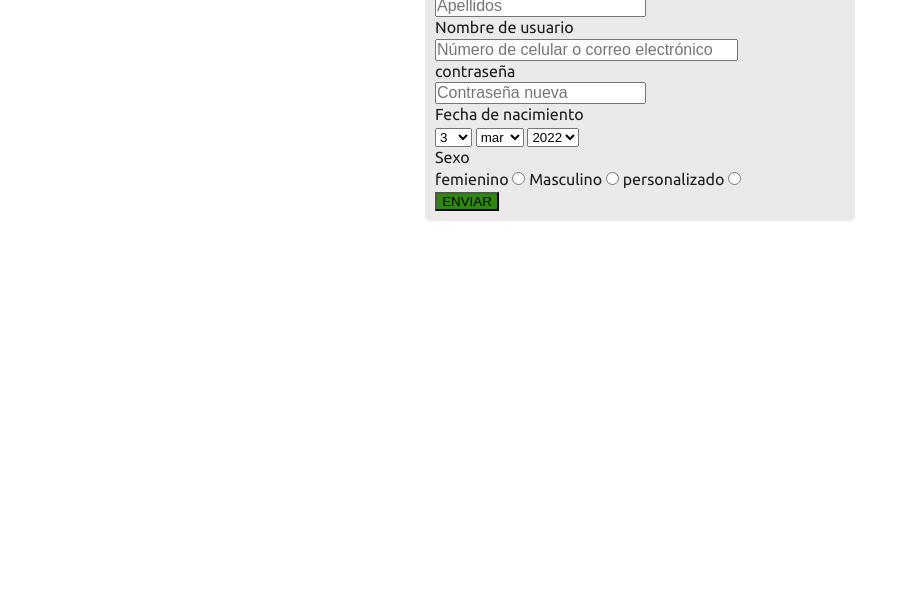
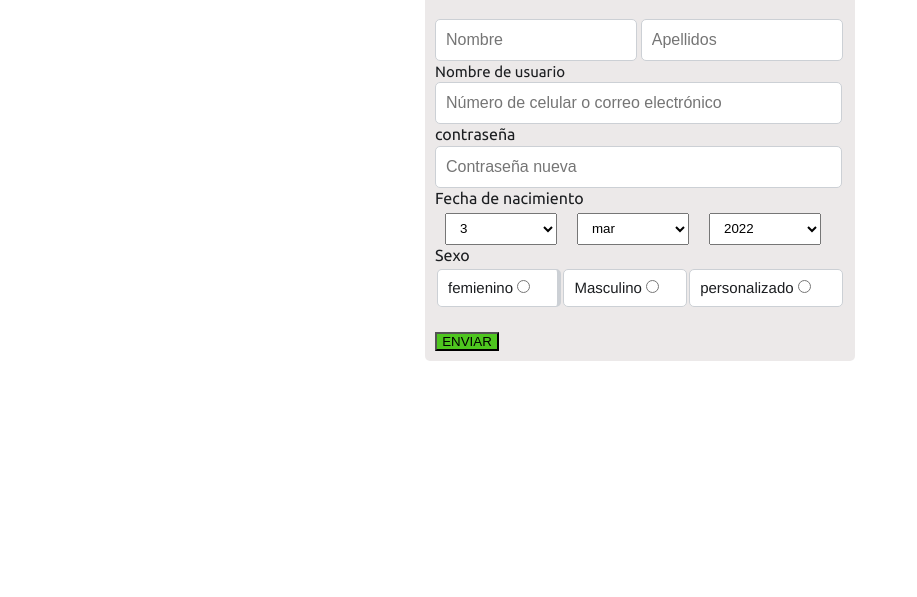
Before and after one commit to F3LIP3PARDO/F3LIP3PARDO.github.io, a plain HTML site: page Formulario_de_facebook/index.html in a window 1280 px wide. Shown: the part 203-800 px from the top of the page, without its empty margins (0-917 px from the left). Drawn offline with Linux system fonts and the light colour scheme.

Commit message:
registro face

```diff
--- a/Formulario_de_facebook/index.html
+++ b/Formulario_de_facebook/index.html
@@ -10,26 +10,31 @@
 </head>
 
 <body>
-
+    ``
 
     <form action="nombres y apellidos">
         <h1>Registro a facebook</h1>
+        <h5 id="subtitulo">Facil y sencillo </h5>
         <hr>
         <br>
         <div>
-            <input class="nombre" type="text" name="nombre" placeholder="nombre" style="font-size: initial;">
-            <input class="apellido" type="text" name="Apellido" placeholder="Apellidos" style="font-size: initial;"><br></div>
+            <input id="nombre" type="text" name="Nombre" placeholder="Nombre" style="font-size: initial;">
+            <input id="apellido" type="text" name="Apellido" placeholder="Apellidos" style="font-size: initial;"><br>
+        </div>
         <div>
-            <label for=" email ">Nombre de usuario</label> <br>
-            <input type="email " name="email " placeholder="Número de celular o correo electrónico" pattern=".+@gmail\.com" size="30" required style="font-size: initial;"> <br></div>
+            <label id="email1" for=" email ">Nombre de usuario</label> <br>
+            <input id="email2" type="email " name="email " placeholder="Número de celular o correo electrónico" pattern=".+@gmail\.com" size="30" required style="font-size: initial;"> <br>
+        </div>
         <div>
             <label type="password ">contraseña </label><br>
-            <input type="password " name="password " placeholder="Contraseña nueva" style="font-size: initial;" id="password "> <br></div>
+            <input id="contrasena" type="password " name="password " placeholder="Contraseña nueva" style="font-size: initial;" id="password "> <br>
+        </div>
 
         <label for="fecha de nacimiento" style="font-size: initial;">Fecha de nacimiento</label><br>
-            <span class="5k" data-type="selectors" data-name="birthday_wrapper" id="u_3_l_ej">
-                <span>
-                    <select aria-label="Día" name="birthday_day" id="day" title="Día" class="_9407 _5dba _9hk6 _8esg">
+        <span data-type="selectors" data-name="birthday_wrapper" id="u_3_l_ej">
+            <span id="fecha">
+                <table id="">
+                  <select aria-label="Día" name="birthday_day" id="day" title="Día" class="_9407 _5dba _9hk6 _8esg" style="width: 112px;height: 32px;margin-right: 10px;margin-left: 10px;padding-left: 10px;padding-right: 10px;">
                     <option value="1">1</option>
                     <option value="2">2</option>
                     <option value="3" selected="1">3</option>
@@ -62,7 +67,7 @@
                     <option value="30">30</option>
                     <option value="31">31</option>
                  </select>
-                <select aria-label="Mes" name="birthday_month" id="month" title="Mes" class="_9407 _5dba _9hk6 _8esg">
+                 <select aria-label="Mes" name="birthday_month" id="month" title="Mes" class="_9407 _5dba _9hk6 _8esg"  style="width: 112px;height: 32px;margin-right: 10px;margin-left: 10px;padding-left: 10px;padding-right: 10px;">
                     <option value="1">ene</option>
                     <option value="2">feb</option>
                     <option value="3" selected="1">mar</option>
@@ -76,7 +81,7 @@
                     <option value="11">nov</option>
                     <option value="12">dic</option>
                  </select>
-            <select aria-label="Año" name="birthday_year" id="year" title="Año" class="_9407 _5dba _9hk6 _8esg">
+                 <select aria-label="Año" name="birthday_year" id="year" title="Año" class="_9407 _5dba _9hk6 _8esg"  style="width: 112px;height: 32px;margin-right: 10px;margin-left: 10px;padding-left: 10px;padding-right: 10px;">
                     <option value="2022" selected="1">2022</option>
                     <option value="2021">2021</option>
                     <option value="2020">2020</option>
@@ -196,17 +201,26 @@
                     <option value="1906">1906</option>
                     <option value="1905">1905</option>
                  </select>
+                </table>
             </span>
         </span>
-    <br>
-        <span class="genero">
-            <label for="sexo" >Sexo</label> <br>
-            <label for="femenino " >femienino</label>
+        <span>
+            <label for="sexo">Sexo</label>
+            <table class="genero">
+                <tr>
+                    <td id="femenino"> <label for="femenino ">femienino</label>
                         <input type="radio" name="sexo " id="">
+                    </td>
+                    <td id="masculino">
                         <label for="Masculino ">Masculino</label>
                         <input type="radio" name="sexo " id="">
+                    </td>
+                    <td id="personalizado">
                         <label for="personalizado ">personalizado</label>
                         <input type="radio" name="sexo " id="sexo ">
+                    </td>
+                </tr>
+            </table>
         </span>
         <br>
 
--- a/Formulario_de_facebook/styles/main.css
+++ b/Formulario_de_facebook/styles/main.css
@@ -10,7 +10,6 @@ body {
     color: hsl(216, 8%, 12%);
     direction: ltr;
     line-height: 1.34;
-
 }
 
 form {
@@ -25,44 +24,115 @@ form {
 input text {
     outline: none;
     border: none;
+}
 
+#fecha {
+    display: table;
+    line-height: 36px;
 }
-#genero {
-    display: flex;
+
+.genero {
+    display: table;
     flex-wrap: wrap;
-    margin: -8px -6px -6px;
     width: 411px;
+    box-sizing: border-box;
+    color: #1c1e21;
+    font-family: SFProText-Medium, Helvetica, Arial, sans-serif;
+    font-size: 15px;
+    line-height: 36px;
+    width: 100%;
 }
+
+#femenino {
+    border-radius: 5px;
+    border-top-left-radius: 5px;
+    border-top-right-radius: 5px;
+    border-bottom-right-radius: 5px;
+    border-bottom-left-radius: 5px;
+    background: white;
+    border: 1px solid #ccd0d5;
+    padding: 0 10px 0 10px;
+    border-right-width: 4px
+}
+
+#masculino {
+    border-radius: 5px;
+    border-top-left-radius: 5px;
+    border-top-right-radius: 5px;
+    border-bottom-right-radius: 5px;
+    border-bottom-left-radius: 5px;
+    background: white;
+    border: 1px solid #ccd0d5;
+    padding: 0 10px 0 10px;
+}
+
+#personalizado {
+    border-radius: 5px;
+    border-top-left-radius: 5px;
+    border-top-right-radius: 5px;
+    border-bottom-right-radius: 5px;
+    border-bottom-left-radius: 5px;
+    background: white;
+    border: 1px solid #ccd0d5;
+    padding: 0 10px 0 10px;
+}
+
 #button {
     width: 64px;
     bottom: rgb(142, 12, 12);
-     background-color: rgb(45, 138, 9);
+    background-color: rgb(78, 198, 31);
 }
 
-#nombre{
+#nombre {
+    border-radius: 5px;
+    width: 180px;
+    height: 40px;
     background: white;
+    border: 1px solid #ccd0d5;
+    padding: 0 10px 0 10px;
+}
+
+#apellido {
+    border-radius: 5px;
+    width: 180px;
+    height: 40px;
+    background: white;
+    border: 1px solid #ccd0d5;
+    padding: 0 10px 0 10px;
+}
+
+#subtitulo {
+    color: #606770;
+    font-family: SFProText-Regular, Helvetica, Arial, sans-serif;
+    font-size: 15px;
+    line-height: 24px;
+}
+
+#email1 {
     border-radius: 5px;
     font-size: initial;
     width: 190px;
     height: 40px;
     font-size: 15px;
-    border-left-width: 1px;
-    border-top-width: 1px;
-    border-right-width: 1px;
-    border-bottom-width: 1px;
-    background: transparent;
 }
 
-#apellido{
-    background: white;
+#email2 {
     border-radius: 5px;
-    font-size: initial;
     width: 190px;
     height: 40px;
-    font-size: 15px;
-    border-left-width: 1px;
-    border-top-width: 1px;
-    border-right-width: 1px;
-    border-bottom-width: 1px;
-    background: transparent;
+    background: white;
+    border: 1px solid #ccd0d5;
+    font-size: initial;
+    width: 385px;
+    padding: 0 10px 0 10px;
 }
+
+#contrasena {
+    border-radius: 5px;
+    height: 40px;
+    background: white;
+    border: 1px solid #ccd0d5;
+    width: 385px;
+    padding-left: 10px;
+    padding-right: 10px
+}
```
Lines whose indentation alone changed are shown as unchanged.
